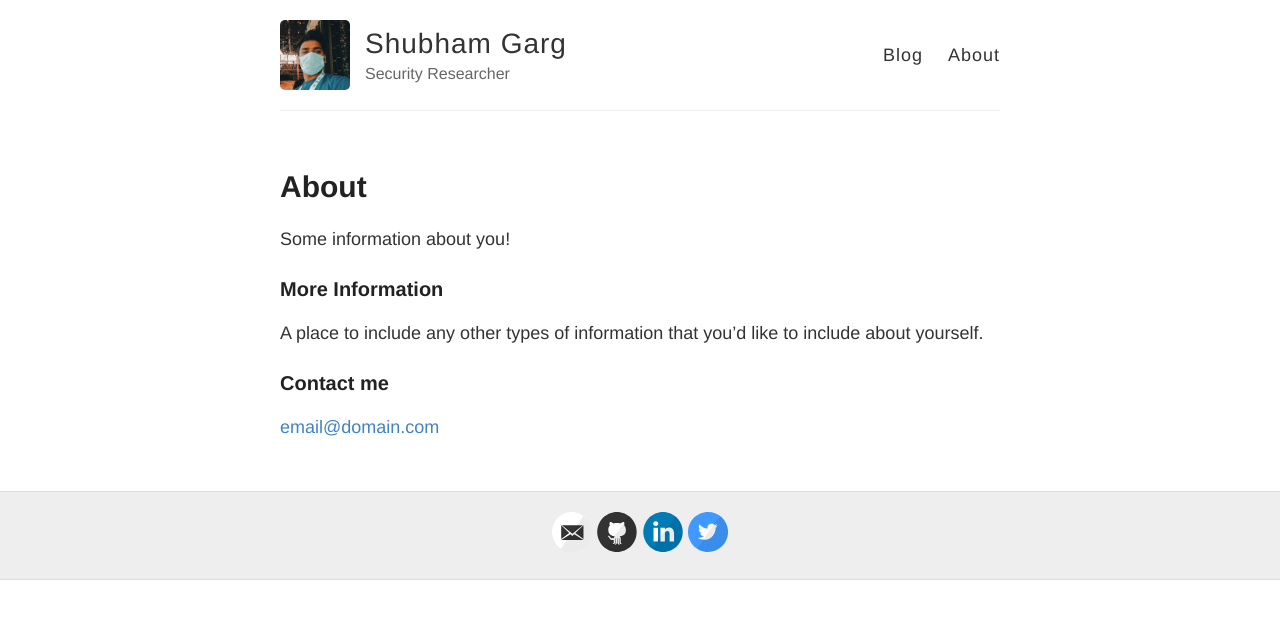
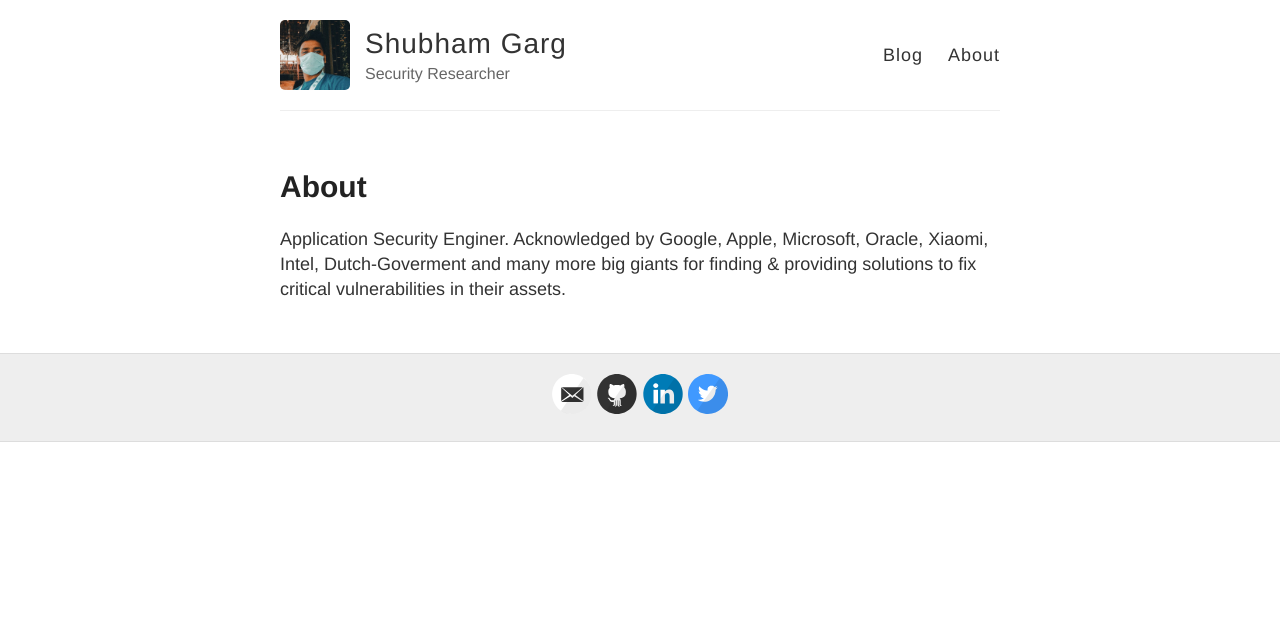
Before and after one commit to ShubhamPy/shubhampy.github.io, a Jekyll site: the page built from about.md, in a window 1280 px wide. Shown: the top 619 px of the page. Built offline with Jekyll 4.4.1, drawn with Linux system fonts in a browser that asks for light colours.

Commit message:
Update about.md

```diff
--- a/about.md
+++ b/about.md
@@ -4,12 +4,4 @@ title: About
 permalink: /about/
 ---
 
-Some information about you!
-
-### More Information
-
-A place to include any other types of information that you'd like to include about yourself.
-
-### Contact me
-
-[email@domain.com](mailto:email@domain.com)
+Application Security Enginer. Acknowledged by Google, Apple, Microsoft, Oracle, Xiaomi, Intel, Dutch-Goverment and many more big giants for finding & providing solutions to fix critical vulnerabilities in their assets.
```
